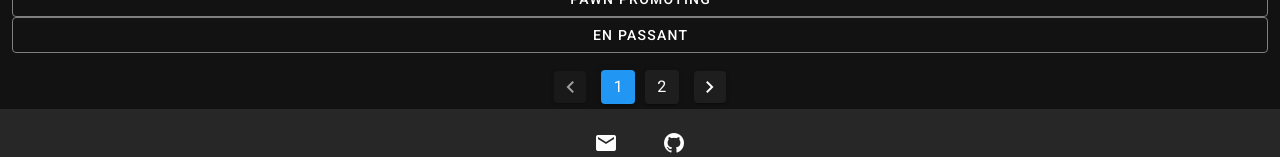
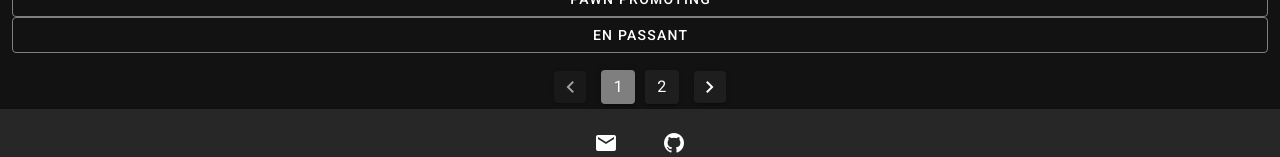
Before and after one commit to napoleon-commits/SelmaChessApp, a Vue app: page / in a window 1280 px wide. Shown: the part 795-952 px from the top of the page. Built offline with nearby package versions, Linux system fonts and the light colour scheme.

Commit message:
added custom color to Pagination component

```diff
--- a/src/components/subcomponents/Pagination.vue
+++ b/src/components/subcomponents/Pagination.vue
@@ -2,6 +2,7 @@
     <v-pagination
         v-model="page"
         :length="length"
+        :color="customColor"
     ></v-pagination>
 </template>
 
@@ -17,6 +18,12 @@ export default {
             page: LearnPagesPagination.indexOf(this.componentName) + 1,
         };
     },
+    computed: {
+        customColor() {
+            const {red, green, blue} = this.$store.state.customColor;
+            return `rgb(${red},${green},${blue})`;
+        }
+    }
 }
 </script>
 
```
Also changed, not shown: 1 other file (tests, documents, lock files or other folders).
